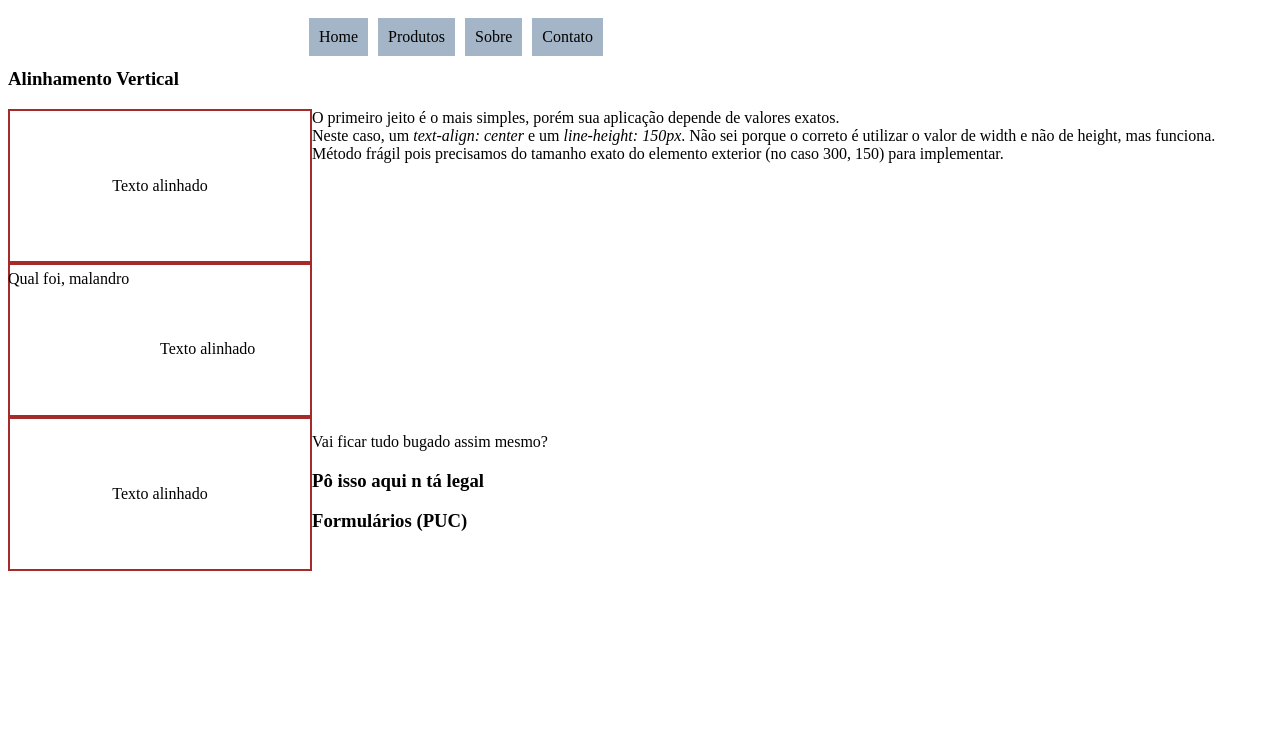
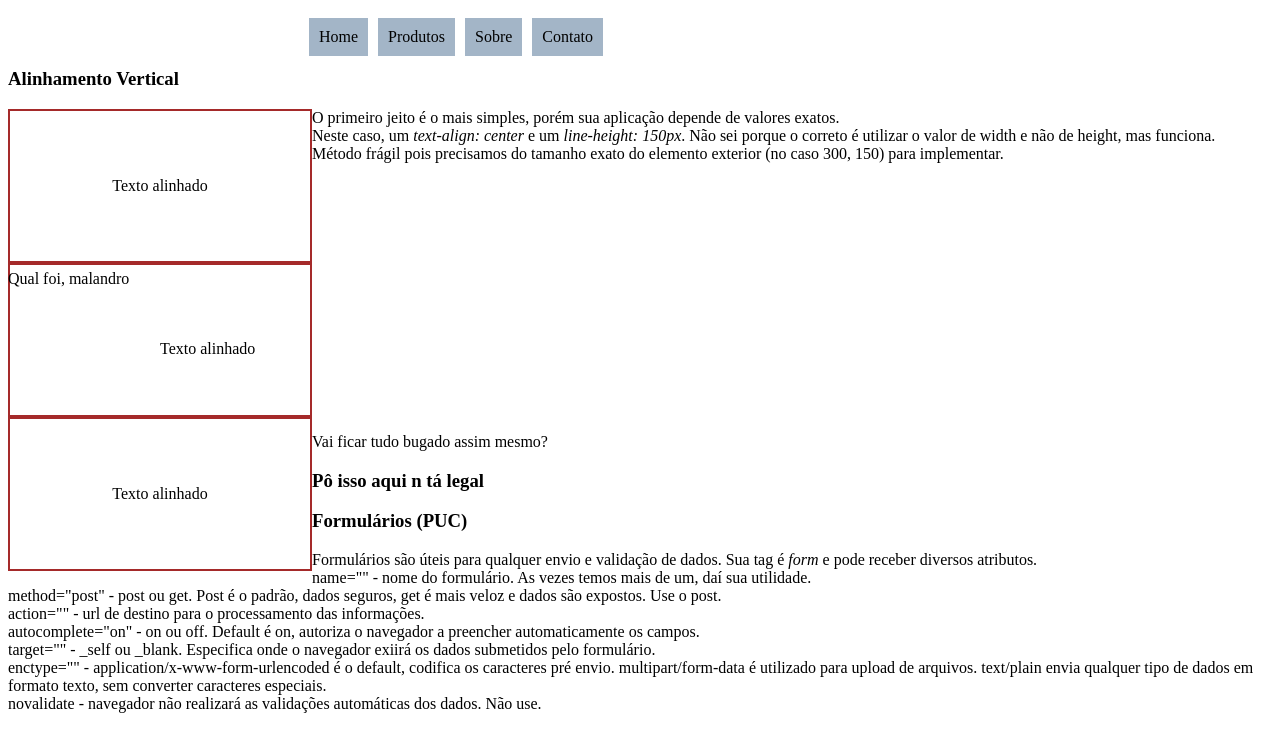
Before and after one commit to GustavoMass/LearningHTML, a plain HTML site: page Meu projeto/index.html in a window 1280 px wide. Shown: the part 8716-9467 px from the top of the page. Drawn offline with Linux system fonts and the light colour scheme.

Commit message:
some learnings about HTML

```diff
--- a/Meu projeto/index.html
+++ b/Meu projeto/index.html
@@ -615,6 +615,20 @@
 
 	<h3>Formulários (PUC)</h3>
 
+	<p>Formulários são úteis para qualquer envio e validação de dados. Sua tag é <em>form</em> e pode
+	receber diversos atributos. <br>
+	name="" - nome do formulário. As vezes temos mais de um, daí sua utilidade. <br>
+	method="post" - post ou get. Post é o padrão, dados seguros, get é mais veloz e dados são expostos. Use o post.<br>
+	action="" - url de destino para o processamento das informações.<br>
+	autocomplete="on" - on ou off. Default é on, autoriza o navegador a preencher automaticamente os campos.<br>
+	target="" - _self ou _blank. Especifica onde o navegador exiirá os dados submetidos pelo formulário.<br>
+	enctype="" - application/x-www-form-urlencoded é o default, codifica os caracteres pré envio. multipart/form-data
+	é utilizado para upload de arquivos. text/plain envia qualquer tipo de dados em formato texto,
+	sem converter caracteres especiais.<br>
+	novalidate - navegador não realizará as validações automáticas dos dados. Não use.<br>
+	</p>
+
+
 
 
 
```
Also changed, not shown: Meu projeto/script.js (added).
